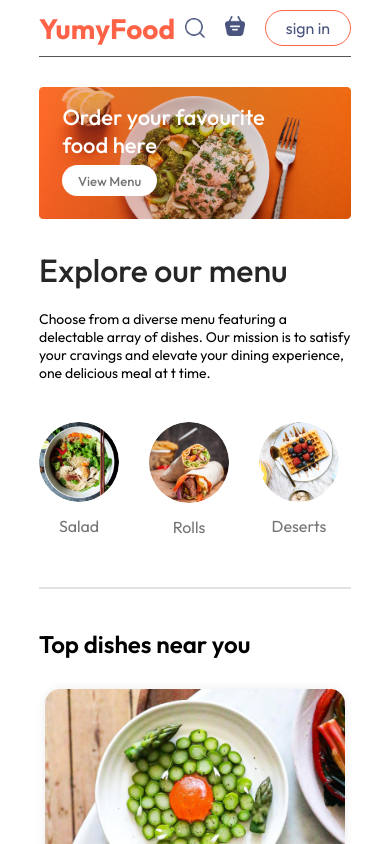
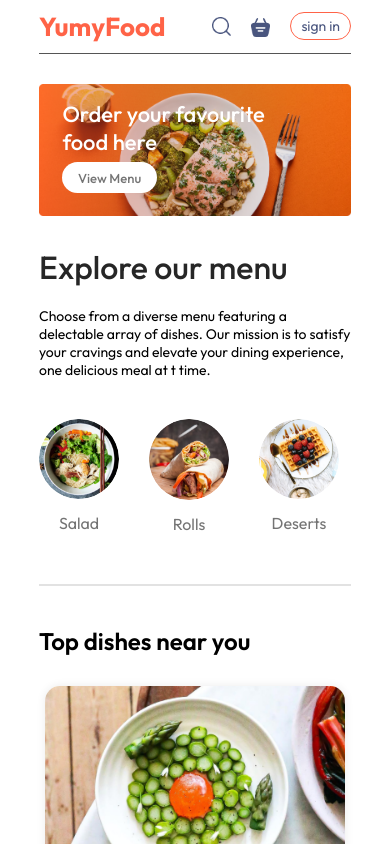
Before and after one commit to ritikmaurya4747/YumyFood, a React (Vite) app in the folder frontend/: page / in a window 390 px wide. Shown: the top 844 px of the page. Built offline with nearby package versions, Linux system fonts and the light colour scheme.

Commit message:
responsive navbar for 400 media

```diff
--- a/frontend/src/components/Navbar/Navbar.css
+++ b/frontend/src/components/Navbar/Navbar.css
@@ -118,3 +118,22 @@
 
 
 }
+@media(max-width:400px){
+    .navbar-menu{
+        display: none;
+    }
+    .navbar h1{
+        font-size: 26px;
+    }
+    .navbar-right button{
+        padding: 4px 10px;
+        font-size: 14px;
+    }
+    .navbar-right img{
+        width: 19px;
+    }
+    .navbar-search-icon img{
+        margin-top: 6px;
+    }
+
+}
```
